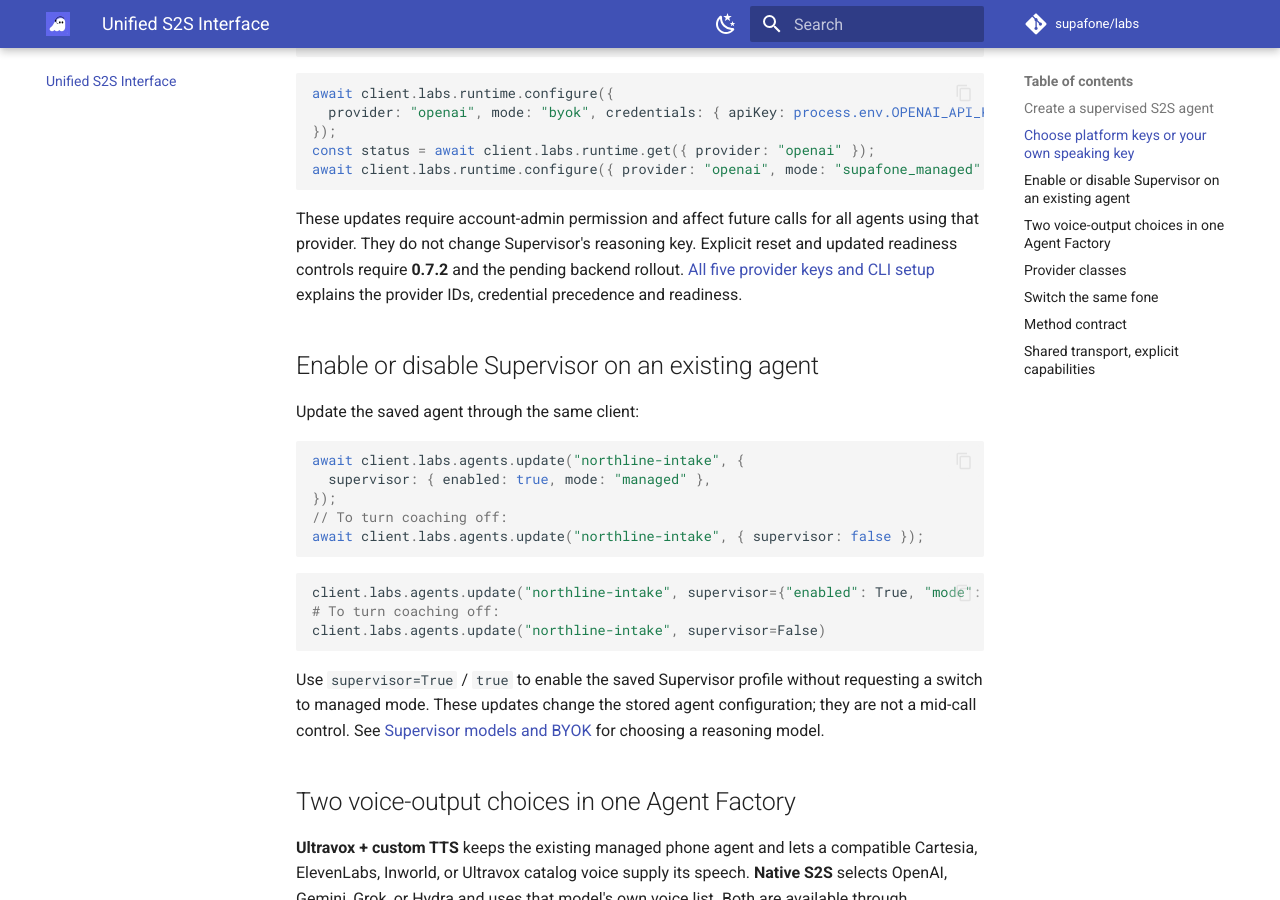
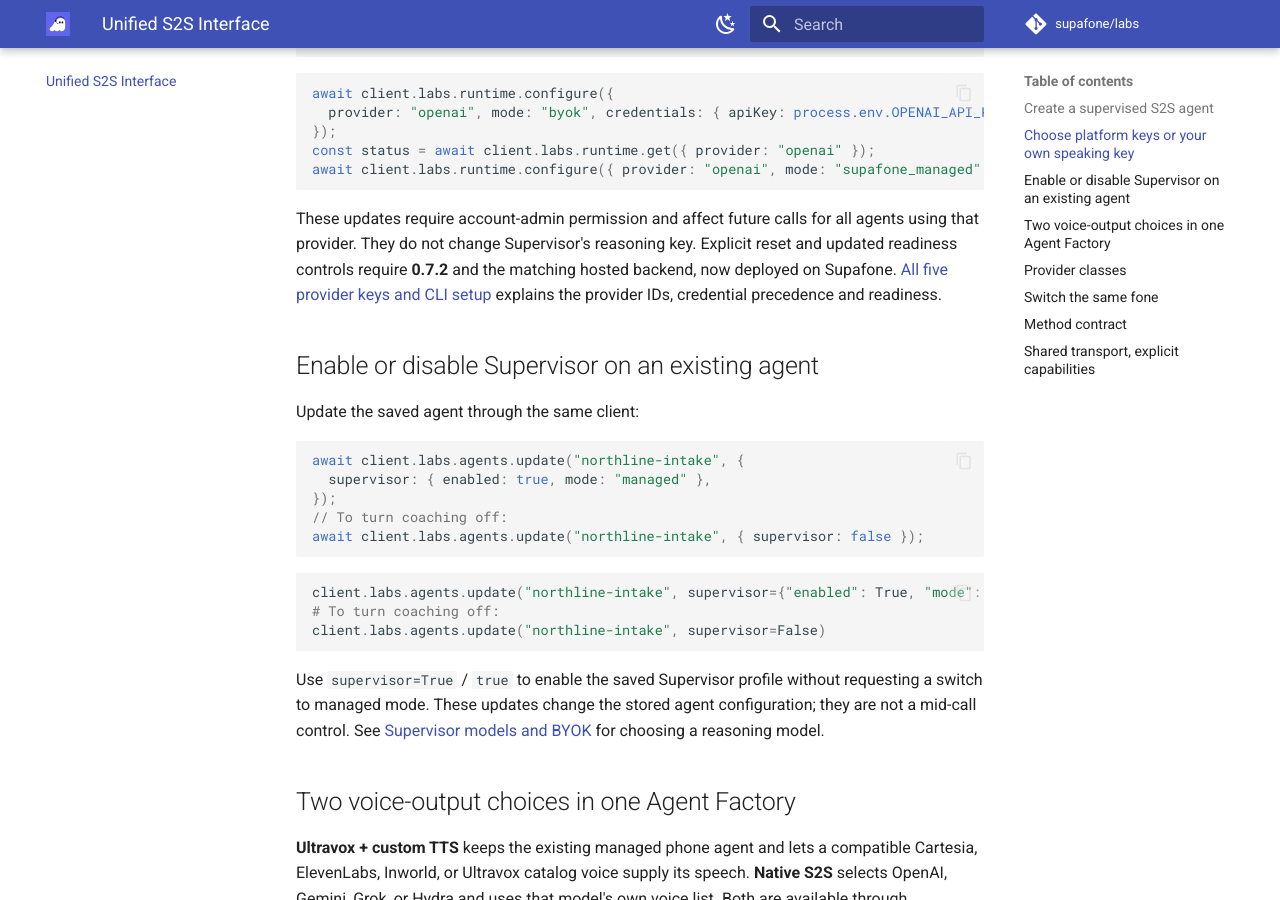
Before and after one commit to samthedataman/supafone-labs, an MkDocs documentation site: the page built from docs/unified-s2s.md, in a window 1280 px wide and 900 px high, scrolled down 1917 px. Built offline with MkDocs 1.6.1 and Material for MkDocs 9.7.7, drawn with Linux system fonts in a browser that asks for light colours; comment, search, counter and statistics services are not loaded.

Commit message:
Mark the shared S2S credential backend as deployed
Co-Authored-By: Codex Fable 5 <noreply@anthropic.com>

```diff
--- a/docs/unified-s2s.md
+++ b/docs/unified-s2s.md
@@ -98,8 +98,8 @@ await client.labs.runtime.configure({ provider: "openai", mode: "supafone_manage
 
 These updates require account-admin permission and affect future calls for all
 agents using that provider. They do not change Supervisor's reasoning key.
-Explicit reset and updated readiness controls require **0.7.2** and the pending
-backend rollout. [All five provider keys and CLI setup](https://labs.supafone.ai/docs/byok-providers/)
+Explicit reset and updated readiness controls require **0.7.2** and the matching
+hosted backend, now deployed on Supafone. [All five provider keys and CLI setup](https://labs.supafone.ai/docs/byok-providers/)
 explains the provider IDs, credential precedence and readiness.
 
 ## Enable or disable Supervisor on an existing agent
```
Also changed, not shown: gitbook/unified-s2s.md (+2 -2 lines).
